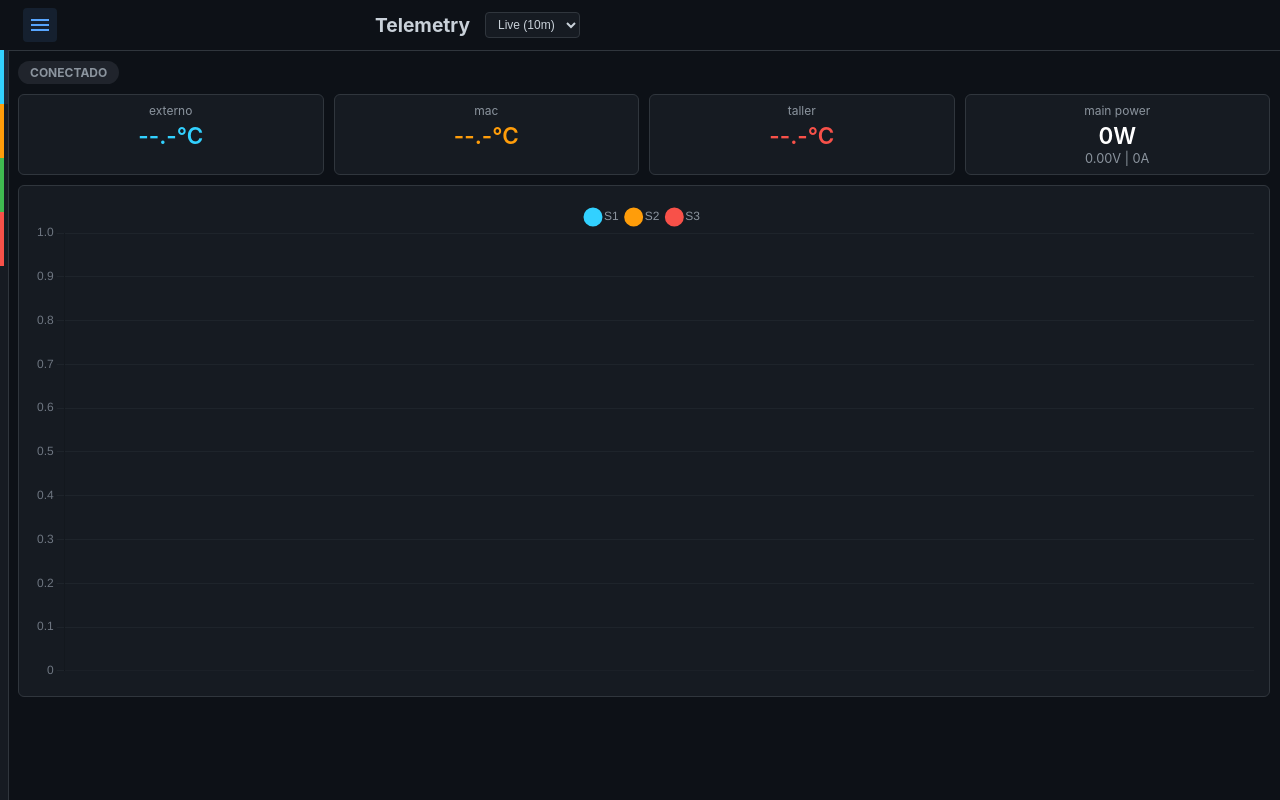
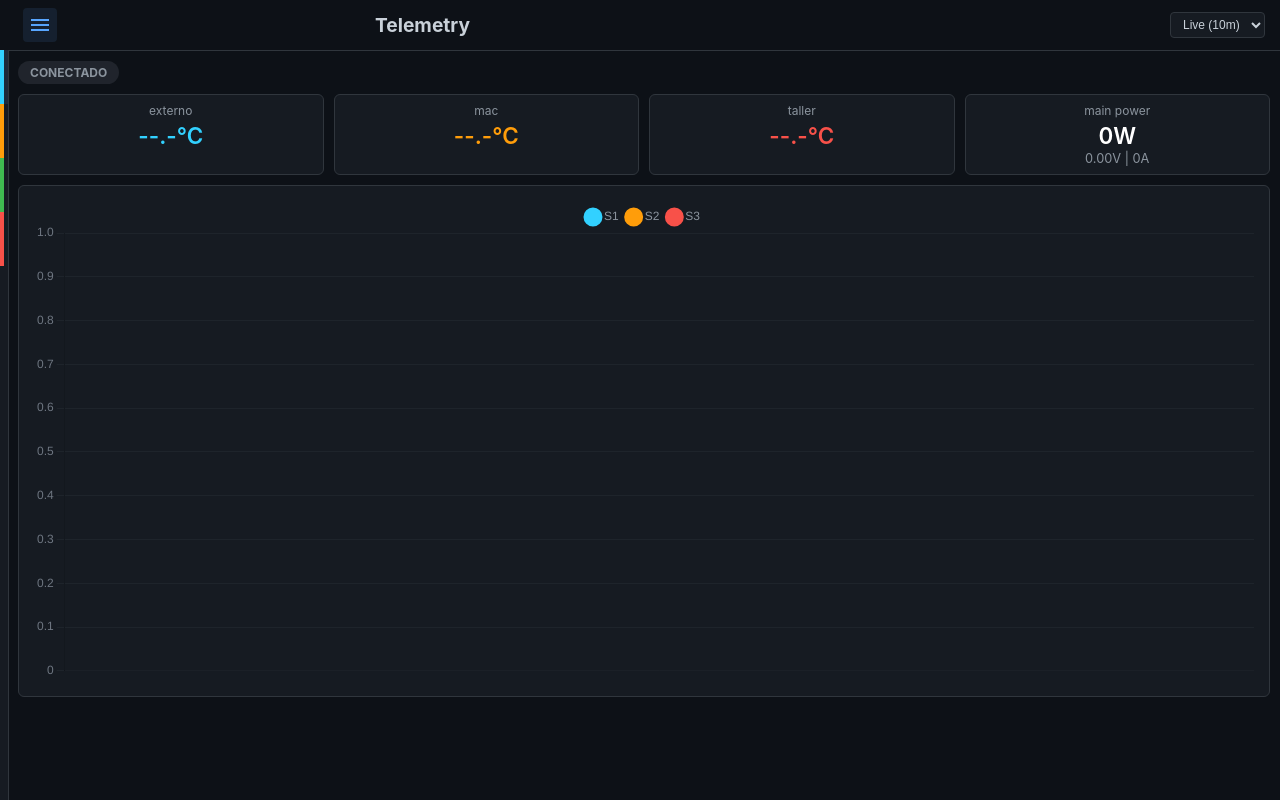
Before and after one commit to Oskimark/monitor_ref, a plain HTML site: page index.html in a window 1280 px wide. Drawn offline with nearby package versions, Linux system fonts and the light colour scheme.

Commit message:
Add files via upload

```diff
--- a/index.html
+++ b/index.html
@@ -221,7 +221,7 @@
                 <span class="material-icons">menu</span>
             </button>
             <span class="material-icons" style="color:var(--accent)">refrigerator</span>
-            <h2 style="margin:0; font-size:1.2rem;">Telemetry</h2>
+            <h2 style="margin:0; font-size:1.2rem;flex:1;">Telemetry</h2>
             <select id="range" class="range-picker" onchange="refresh()">
                 <option value="30">Live (10m)</option>
                 <option value="60">Last 1h</option>
@@ -229,7 +229,7 @@
                 <option value="720">Last 12h</option>
                 <option value="1440">Last 24h</option>
             </select>
-            <div style="flex:1"></div>
+
         </div>
 
         <div class="main-content">
```
